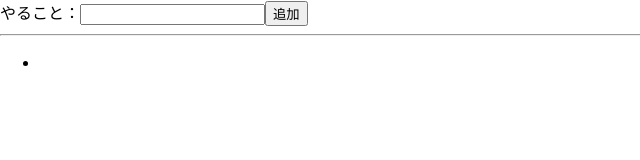
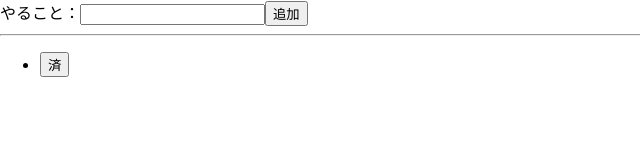
Before and after one commit to umedanaoyuki/recoil-study, a React (Create React App) app: page / in a window 1280 px wide. Both pictures are taken after a click on the button "追加". Shown: the top 160 px of the page, without its empty margins (0-640 px from the left). Built offline with nearby package versions, Linux system fonts and the light colour scheme.

Commit message:
todoリストに「済」機能の追加

```diff
--- a/src/App.css
+++ b/src/App.css
@@ -1,5 +1,9 @@
 .App {
   text-align: center;
+}
+
+.done {
+  text-decoration: line-through;
 }
 
 .App-logo {
--- a/src/App.js
+++ b/src/App.js
@@ -24,8 +24,18 @@
         ]);
     };
 
-    console.log(title);
-    console.log(todo);
+        const handleDone = e => {
+            setTodo(todo.map(item => {
+                if (item.id === Number(e.target.dataset.id)){
+                    return {
+                        ...item,
+                        isDone: true
+                    };
+                } else {
+                    return item;
+                }
+            }));
+        };
 
     return (
         <div>
@@ -37,7 +47,8 @@
             <hr />
             <ul>
                 {todo.map(item => (
-                        <li key={item.id}>{item.title}</li>
+                        <li key={item.id} className={item.isDone ? 'done': ''}>{item.title}
+                            <button　type="button" onClick={handleDone} data-id={item.id}>済</button></li>
                 ))}
             </ul>
         </div>
```
